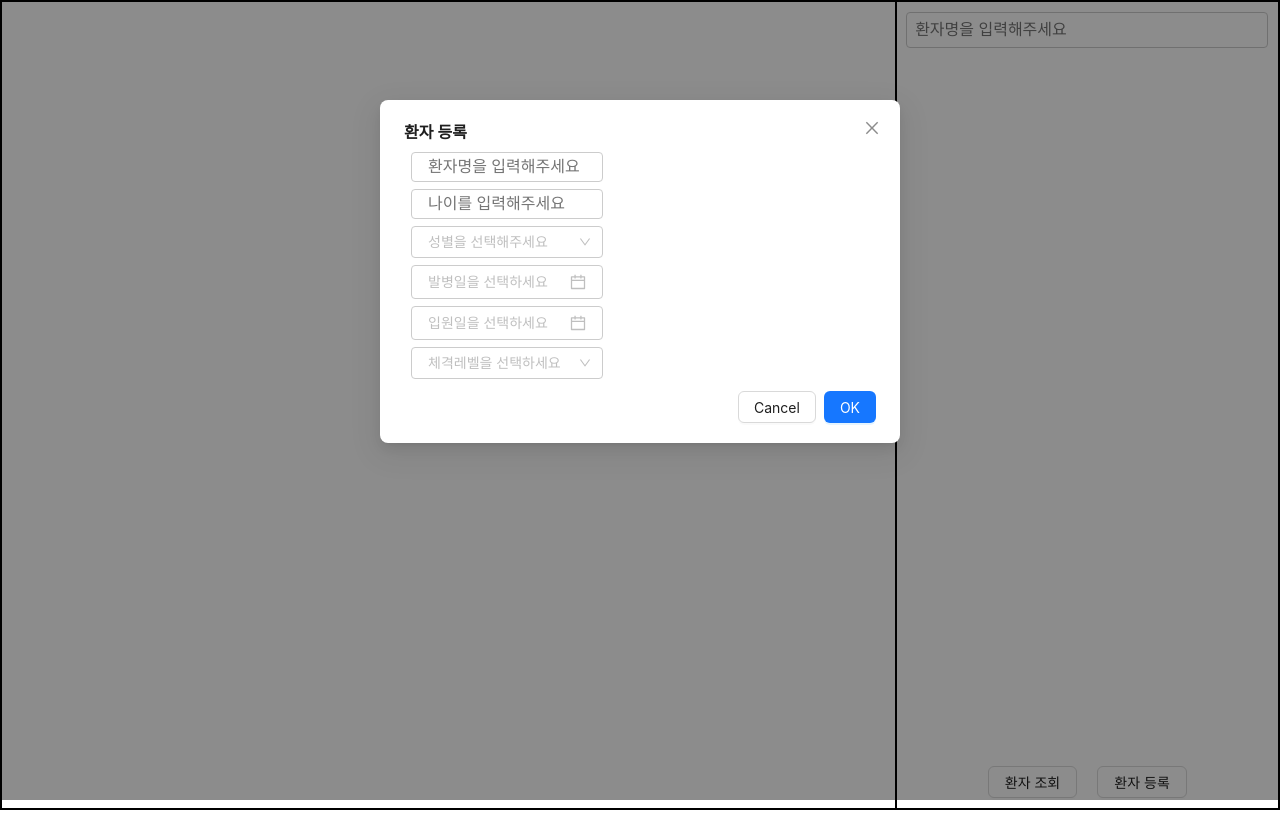
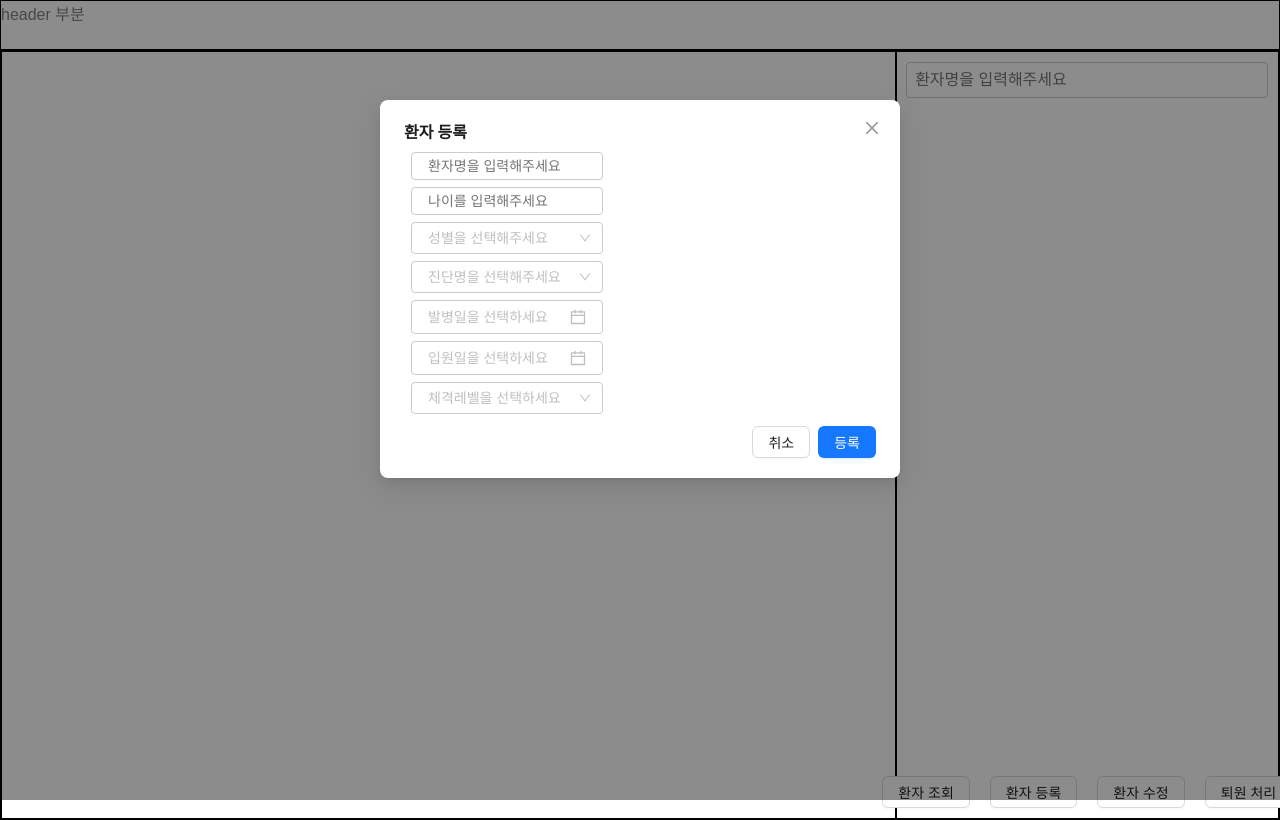
Before and after one commit to gilgyujeong/schedule_front, a Next.js app in the folder schedule/: page /admin in a window 1280 px wide. Both pictures are taken after a click on the button "환자 등록". Built offline with nearby package versions, Linux system fonts and the light colour scheme.

Commit message:
Fix: patient page -01

```diff
--- a/schedule/pages/admin/index.js
+++ b/schedule/pages/admin/index.js
@@ -1,8 +1,12 @@
+import Layout from "../../src/components/commons/layout/layout";
 import AdminContainer from "../../src/components/admin/admin.container";
 
 export default function AdminPage() {
 
     return (
-        <AdminContainer />
+        <Layout>
+            <AdminContainer />
+        </Layout>
+
     )
 }
--- a/schedule/src/components/patient/patient.container.js
+++ b/schedule/src/components/patient/patient.container.js
@@ -36,12 +36,30 @@ export default function PatientContainer() {
 
     const handleCloseModal = () => {
         setIsModalOpen(false);
-        reset();
+        reset()
     }
 
     const onClickSubmit = async (data) => {
         console.log(data);
-        // const request = await axios.post("http://localhost:8080/patient/reg")
+        try {
+            const requestData = {
+                name: data.name,
+                age: data.age,
+                gender: data.gender,
+                dx: data.dx,
+                createAt: data.createAt,
+                onset: data.onset,
+                nonManner: 0,
+                physical: data.physical
+            };
+
+            const response = await axios.post("http://localhost:8080/patient/reg", requestData);
+            handleCloseModal();
+            onClickPatientInquiry();
+            alert("환자 등록에 성공했습니다.")
+        } catch {
+            alert("환자 등록에 실패했습니다.")
+        }
     }
 
 
--- a/schedule/src/components/patient/patient.presenter.js
+++ b/schedule/src/components/patient/patient.presenter.js
@@ -11,6 +11,7 @@ export default function PatientPresenter(props) {
                         <S.PatientInfoItem>이름: {props.selectedPatientDetail.name}</S.PatientInfoItem>
                         <S.PatientInfoItem>나이: {props.selectedPatientDetail.age}</S.PatientInfoItem>
                         <S.PatientInfoItem>성별: {props.selectedPatientDetail.gender}</S.PatientInfoItem>
+                        <S.PatientInfoItem>진단명: {props.selectedPatientDetail.dx}</S.PatientInfoItem>
                         <S.PatientInfoItem>발병일: {props.selectedPatientDetail.onset}</S.PatientInfoItem>
                         <S.PatientInfoItem>입원일: {props.selectedPatientDetail.createAt}</S.PatientInfoItem>
                         <S.PatientInfoItem>비매너 점수: {props.selectedPatientDetail.nonManner}</S.PatientInfoItem>
@@ -43,21 +44,33 @@ export default function PatientPresenter(props) {
                 <S.PatientButtonBox>
                     <S.PatientButton onClick={props.onClickPatientInquiry}>환자 조회</S.PatientButton>
                     <S.PatientButton onClick={props.handleOpenModal}>환자 등록</S.PatientButton>
+                    <S.PatientButton>환자 수정</S.PatientButton>
+                    <S.PatientButton>퇴원 처리</S.PatientButton>
                 </S.PatientButtonBox>
             </S.PatientRightInnerBox>
+            {props.isModalOpen && (
                 <Modal
                     title="환자 등록"
                     open={props.isModalOpen}
                     onCancel={props.handleCloseModal}
                     onOk={props.handleSubmit(props.onClickSubmit)}
+                    okText='등록'
+                    cancelText='취소'
                 >
                     <form>
                         <S.PatientModalInput type='text' placeholder='환자명을 입력해주세요' {...props.register("name")} />
                         <S.PatientModalInput type='text' placeholder='나이를 입력해주세요' {...props.register("age")} />
-                    <S.PatientModalComboBox type='text' placeholder='성별을 선택해주세요' onChange={(value) => props.setValue("gender", value)}>
+                        <S.PatientModalComboBox placeholder='성별을 선택해주세요' onChange={(value) => props.setValue("gender", value)} >
                             <Select.Option value="MALE">남성</Select.Option>
                             <Select.Option value="FEMALE">여성</Select.Option>
                             <Select.Option value="OTHER">기타</Select.Option>
+                        </S.PatientModalComboBox>
+                        <S.PatientModalComboBox placeholder='진단명을 선택해주세요' onChange={(value) => props.setValue("dx", value)}>
+                            <Select.Option value="hemorrhage">뇌출혈</Select.Option>
+                            <Select.Option value="infarction">뇌경색</Select.Option>
+                            <Select.Option value="SCI">척추손상</Select.Option>
+                            <Select.Option value="OTHER">기타</Select.Option>
+
                         </S.PatientModalComboBox>
                         <S.PatientModalDate placeholder='발병일을 선택하세요' format='YYYY-MM-DD' onChange={(date, dateString) => props.setValue("onset", dateString)} />
                         <S.PatientModalDate placeholder='입원일을 선택하세요' format='YYYY-MM-DD' onChange={(date, dateString) => props.setValue("createAt", dateString)} />
@@ -70,6 +83,8 @@ export default function PatientPresenter(props) {
                         </S.PatientModalComboBox>
                     </form>
                 </Modal>
+            )}
+
         </S.PatientBox>
     )
 }
--- a/schedule/src/components/patient/patient.styles.js
+++ b/schedule/src/components/patient/patient.styles.js
@@ -36,7 +36,7 @@ export const PatientListBox = styled.div`
     display: flex;
     flex-direction: column;
     margin: 1px;
-    height: 87vh;
+    height: 82vh;
 `
 
 export const PatientItem = styled.div`
@@ -85,7 +85,7 @@ export const PatientModalInput = styled.input`
     padding: 5px 16px;
     border: 1px solid #ccc;
     border-radius: 4px;
-    font-size: 16px;
+    font-size: 14px;
     background-color: white;
     color: gray;
     display: block;
```
Lines whose indentation alone changed are shown as unchanged.
